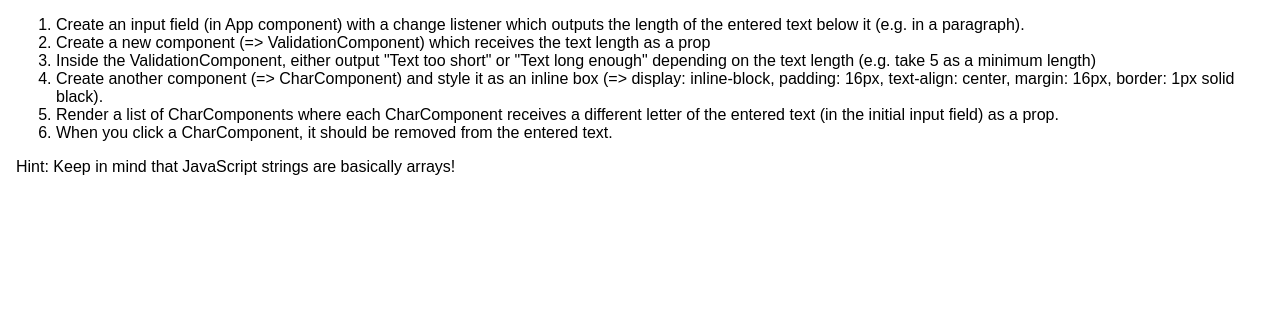
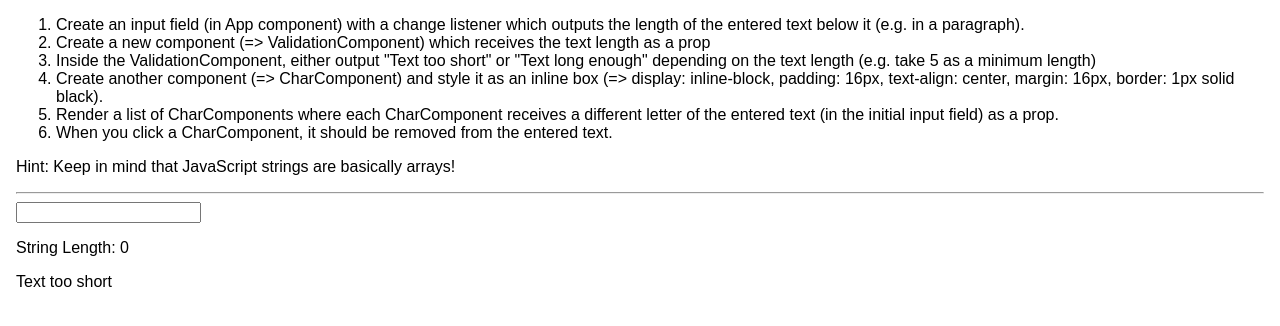
Before and after one commit to delwinbest/react-complete-guide-LEGACY, a React (Create React App) app: page / in a window 1280 px wide. Shown: the top 326 px of the page. Built offline with nearby package versions, Linux system fonts and the light colour scheme.

Commit message:
complete

```diff
--- a/src/App.js
+++ b/src/App.js
@@ -1,8 +1,37 @@
 import React, { Component } from 'react';
 import './App.css';
+import ValidationComponent from './ValidationComponent/ValidationComponent';
+import CharComponent from './CharComponent/CharComponent';
 
 class App extends Component {
+
+
+  state = {
+    userInput: ''
+  };
+
+  inputChangedHandler = (event) => {
+    this.setState({
+      userInput: event.target.value
+    })
+  };
+
+  deleteCharHandler = (index) => {
+    const text = this.state.userInput.split('');
+    text.splice(index, 1);
+    const updatedText = text.join('');
+    this.setState({userInput:updatedText});
+  }
+
   render() {
+
+    const charList = this.state.userInput.split('').map((ch, index) => {
+      return <CharComponent
+        character={ch}
+        key={index}
+        clicked={() => this.deleteCharHandler(index)} />
+    });
+
     return (
       <div className="App">
         <ol>
@@ -14,6 +43,13 @@ class App extends Component {
           <li>When you click a CharComponent, it should be removed from the entered text.</li>
         </ol>
         <p>Hint: Keep in mind that JavaScript strings are basically arrays!</p>
+        <hr />
+
+        <input type="text" onChange={this.inputChangedHandler} value={this.state.userInput} />
+        <p>String Length: {this.state.userInput.length}</p>
+        <ValidationComponent inputLength={this.state.userInput.length} />
+        {charList}
+
       </div>
     );
   }
--- /dev/null
+++ b/src/CharComponent/CharComponent.css
@@ -0,0 +1,7 @@
+.CharStyle {
+    display: inline-block;
+    padding: 16px;
+    text-align: center;
+    margin: 16px;
+    border: 1px solid black
+}
--- /dev/null
+++ b/src/CharComponent/CharComponent.js
@@ -0,0 +1,12 @@
+import React from 'react';
+import './CharComponent.css';
+
+const charComponent = (props) => {
+    return (
+        <div className="CharStyle" onClick={props.clicked}>
+            <p>{props.character}</p>
+        </div>
+    )
+};
+
+export default charComponent;
--- /dev/null
+++ b/src/ValidationComponent/ValidationComponent.js
@@ -0,0 +1,18 @@
+import React from 'react';
+
+const validationComponent = (props) => {
+    let minLength = 5;
+    let validationMessage = 'Text long enough';
+
+    if (props.inputLength <= minLength){
+        validationMessage = 'Text too short';
+    }
+
+    return (
+        <div>
+            <p>{validationMessage}</p>
+        </div>
+    )
+};
+
+export default validationComponent;
```
